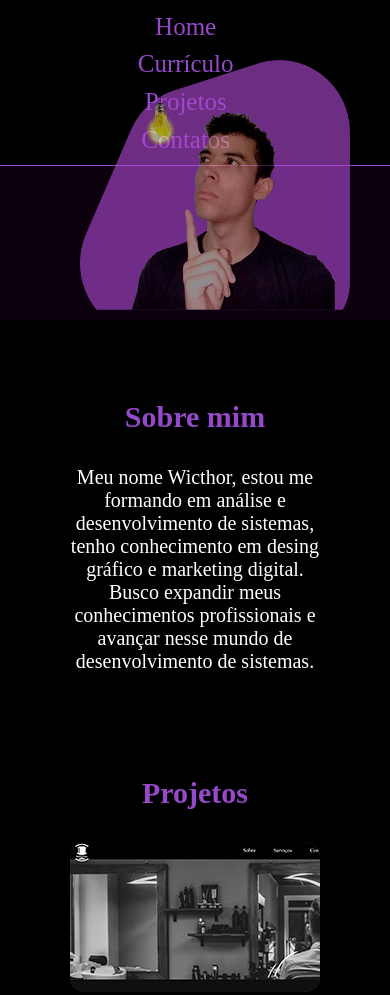
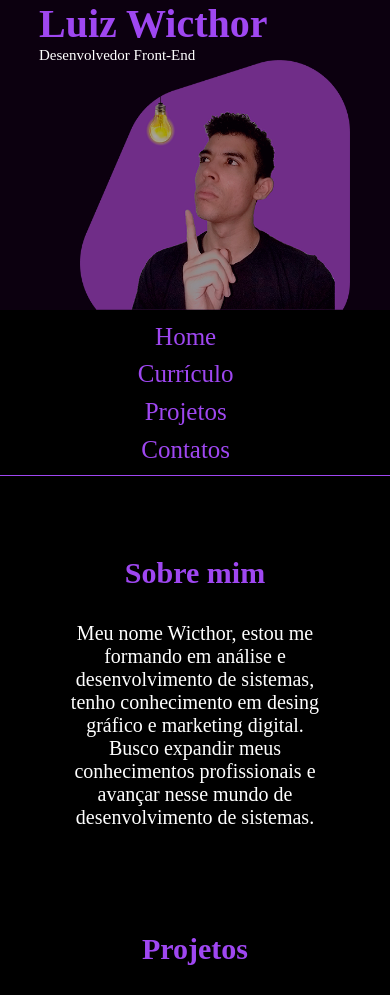
Before and after one commit to wicthorsilva/portfolio-wicthor, a plain HTML site: page index.html in a window 390 px wide. Shown: the top 995 px of the page. Drawn offline with Linux system fonts and the light colour scheme.

Commit message:
Ajuste de responsividade

```diff
--- a/css/style.css
+++ b/css/style.css
@@ -15,14 +15,14 @@ body{
 }
 
 a {
-    color: #9649cb;
+    color: #9f47f1;
 }
 
 /*Conteudo do cabeçalho e menu*/
 .header-principal {
     background-color: #0c000f;
     width: 100%;
-    height: 500px;
+    height: auto;
 }
 .header-my-name_my-img {
     color: white;
@@ -32,7 +32,7 @@ a {
 
 .titulo-page-myname {
 
-    color: #9649cb;
+    color: #9f47f1;
     font-size: 25px;
     font-weight: 500px;
     width: 300px;
@@ -55,7 +55,6 @@ a {
 
 .nav-bar {
     background-color: #000000;
-    position: fixed;
     width: 100%;
     text-align: center;
 }
@@ -63,7 +62,7 @@ a {
     content:" ";
     width: 100%;
     height: 1px;
-    background-color: #9649cb;
+    background-color: #9f47f1;
     position: absolute;
     bottom: 0;
     left: 0;
@@ -72,7 +71,7 @@ a {
 .list-nav-bar {
     margin-left: auto;
     padding: .5rem;
-    color: #9649cb;
+    color: #9f47f1;
     font-weight: 500;
     position: relative;
 }
@@ -95,7 +94,7 @@ a {
 
 
 .titulos-page-conteudos {
-    color: #9649cb;
+    color: #9f47f1;
     font-size: 20px;
     margin-top: 5rem;
     text-align: center;
@@ -113,7 +112,7 @@ a {
 
 
 .h-conteudo-curriculo {
-    color: #9649cb;
+    color: #9f47f1;
     margin-left: auto;
 
     margin-top: 1.2rem;
@@ -155,7 +154,7 @@ a {
 }
 
 .div-contatos {
-    color: #9649cb;
+    color: #9f47f1;
 
     text-align: center;
     margin-top: 2rem;
@@ -167,7 +166,7 @@ a {
 }
 
 .formulario-contato {
-    color: #9649cb;
+    color: #9f47f1;
     margin: auto;
     width: 220px;
 }
@@ -187,7 +186,7 @@ form label {
 }
 
 .button:hover {
-    background-color: #9649cb;
+    background-color: #9f47f1;
 }
 
 
@@ -206,7 +205,7 @@ footer {
 }
 
 .button:hover {
-    background-color: #9649cb;
+    background-color: #9f47f1;
 }
 
 /*Classes vindas e scripts*/
@@ -241,7 +240,7 @@ footer {
 
     .titulo-page-myname {
 
-        color: #9649cb;
+        color: #9f47f1;
         font-size: 20px;
         font-weight: 200px;
         width: 300px;
@@ -259,7 +258,6 @@ footer {
         width: 270px;
         height: 250px;
         margin-top: 0px;
-        opacity: .9;
     }
 
     .my-img {
@@ -267,12 +265,9 @@ footer {
         width: 270px;
         height: 250px;
         margin-top: 0px;
-        opacity: .7;
     }
 
-    .header-principal {
-        height: 320px;
-    }
+
 
 
 }
@@ -306,7 +301,7 @@ footer {
 
     .titulo-page-myname {
 
-        color: #9649cb;
+        color: #9f47f1;
         font-size: 20px;
         font-weight: 200px;
         width: 300px;
@@ -335,9 +330,6 @@ footer {
         opacity: .7;
     }
 
-    .header-principal {
-        height: 320px;
-    }
 
     .list-nav-bar {
         font-size: 10px;
--- a/index.html
+++ b/index.html
@@ -17,14 +17,7 @@
 
             <div class="header-principal">
 
-                <nav class="nav-bar">
-                    <ul class="list-nav-bar">
-                        <li class="li-nav-bar"><a href="index.html" style="text-decoration: none;">Home</a></li>
-                        <li class="li-nav-bar"><a href="#sobre" style="text-decoration: none;">Currículo</a></li>
-                        <li class="li-nav-bar"><a href="#projetos" style="text-decoration: none;">Projetos</a></li>
-                        <li class="li-nav-bar"><a href="#contato" style="text-decoration: none;">Contatos</a></li>
-                    </ul>
-                </nav>
+
 
                 <div class="header-my-name_my-img">
                     <div class="titulo-page-myname">
@@ -37,6 +30,15 @@
                     </div>
                 </div>
             </div>
+
+            <nav class="nav-bar">
+                <ul class="list-nav-bar">
+                    <li class="li-nav-bar"><a href="index.html" style="text-decoration: none;">Home</a></li>
+                    <li class="li-nav-bar"><a href="#sobre" style="text-decoration: none;">Currículo</a></li>
+                    <li class="li-nav-bar"><a href="#projetos" style="text-decoration: none;">Projetos</a></li>
+                    <li class="li-nav-bar"><a href="#contato" style="text-decoration: none;">Contatos</a></li>
+                </ul>
+            </nav>
 
         </header>
 
```
